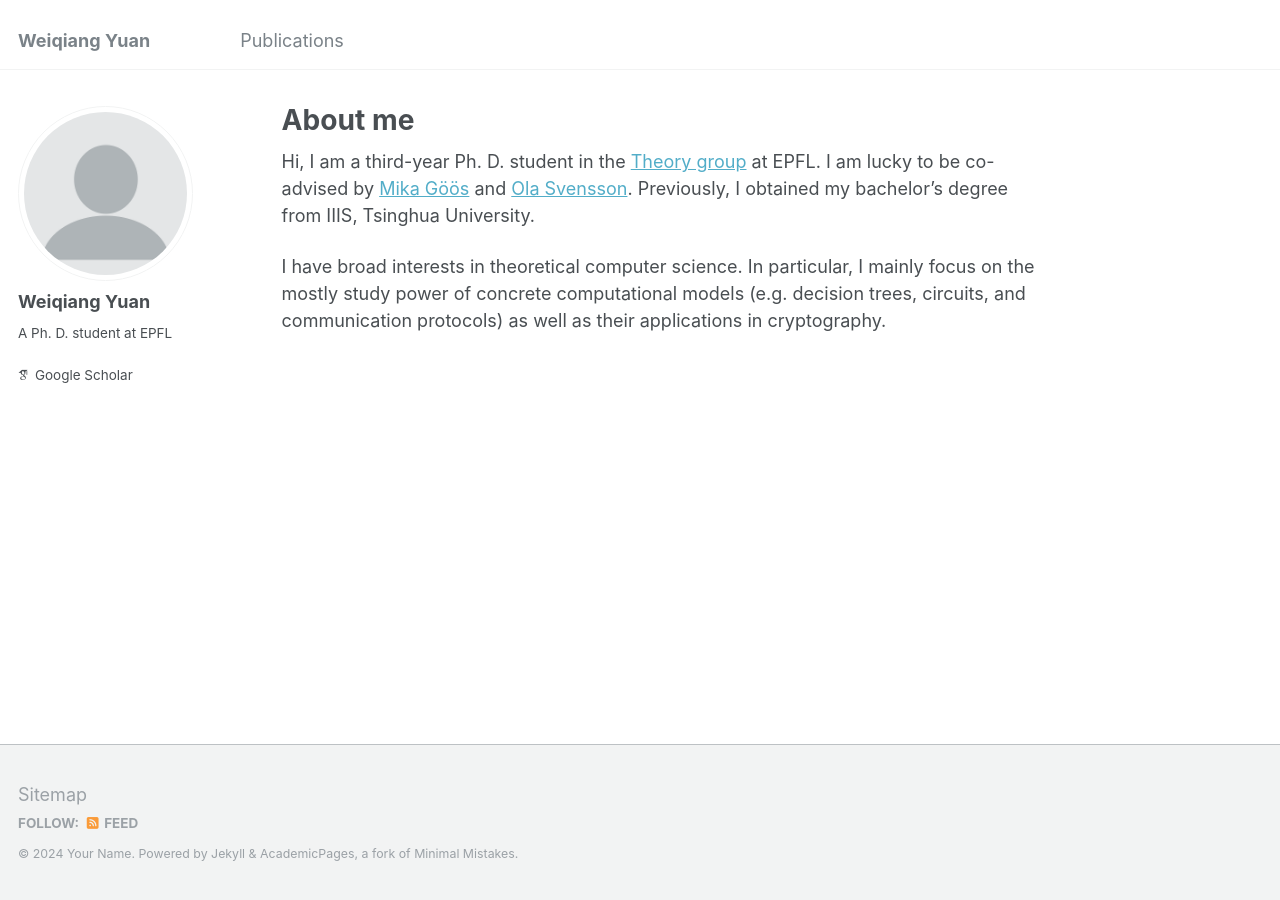
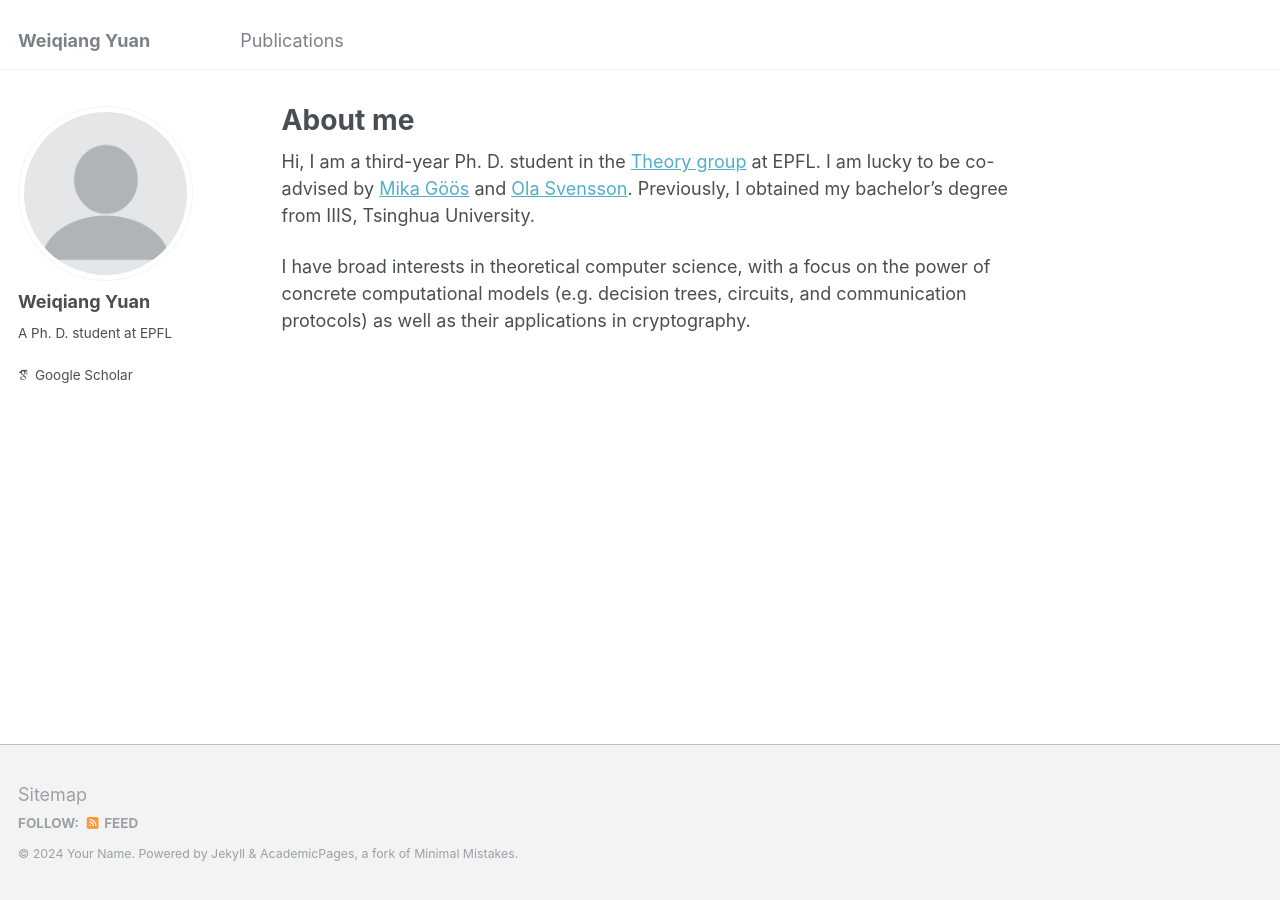
Before and after one commit to wwwaltzzz/wwwaltzzz.github.io, a Jekyll site: the page built from _pages/about.md, in a window 1280 px wide. Built offline with Jekyll 4.4.1, drawn with Linux system fonts in a browser that asks for light colours; some web fonts are replaced.

Commit message:
Update about.md

```diff
--- a/_pages/about.md
+++ b/_pages/about.md
@@ -10,4 +10,4 @@ redirect_from:
 Hi, I am a third-year Ph. D. student in the [Theory group](https://theory.epfl.ch/) at EPFL. I am lucky to be co-advised by [Mika Göös](https://ic-people.epfl.ch/~goos/) and [Ola Svensson](https://theory.epfl.ch/osven/).
 Previously, I obtained my bachelor's degree from IIIS, Tsinghua University.
 
-I have broad interests in theoretical computer science. In particular, I mainly focus on the mostly study power of concrete computational models (e.g. decision trees, circuits, and communication protocols) as well as their applications in cryptography.
+I have broad interests in theoretical computer science, with a focus on the power of concrete computational models (e.g. decision trees, circuits, and communication protocols) as well as their applications in cryptography.
```
